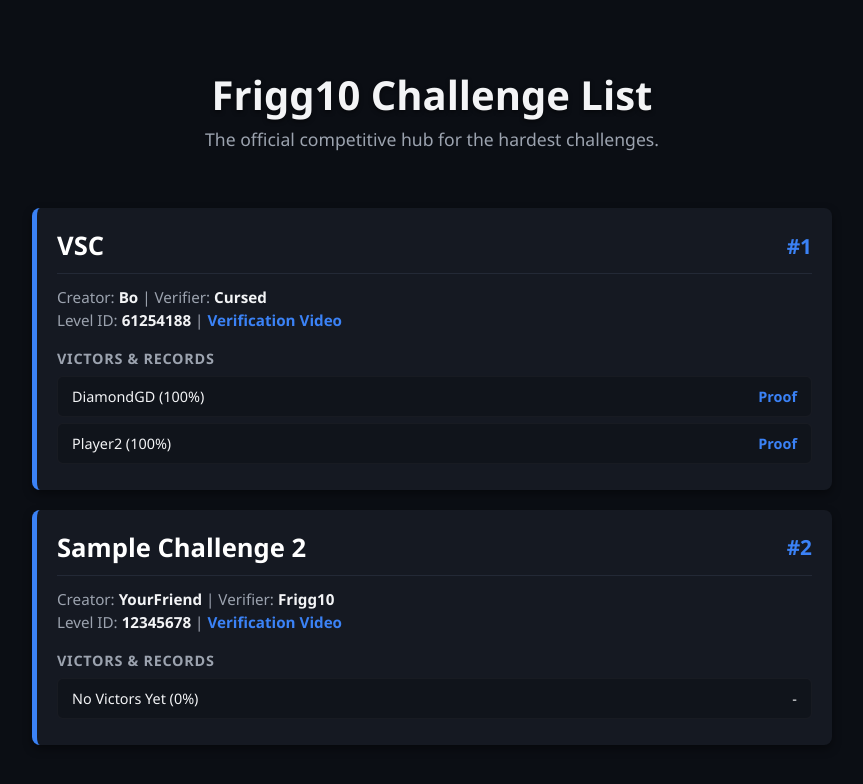
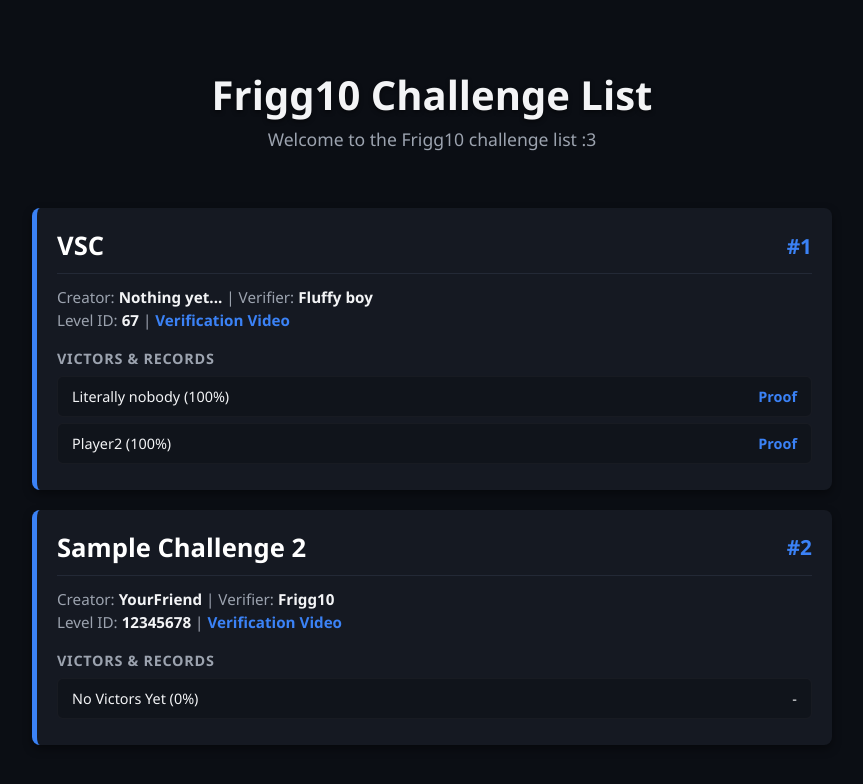
Before and after one commit to frigg10/the-frigg10-challenge-list, a plain HTML site: page index.html in a window 1280 px wide. Shown: the whole page, without its empty margins (208-1071 px from the left). Drawn offline with Linux system fonts and the light colour scheme.

Commit message:
Revise challenge information in index.html
Updated challenge details including creator, verifier, and records.

```diff
--- a/index.html
+++ b/index.html
@@ -116,7 +116,7 @@
 
     <header>
         <h1>Frigg10 Challenge List</h1>
-        <p class="subtitle">The official competitive hub for the hardest challenges.</p>
+        <p class="subtitle">Welcome to the Frigg10 challenge list :3</p>
     </header>
 
     <div class="list-container">
@@ -128,13 +128,13 @@
                 <div class="level-rank">#1</div>
             </div>
             <div class="level-meta">
-                Creator: <span>Bo</span> | Verifier: <span>Cursed</span><br>
-                Level ID: <span>61254188</span> | <a href="https://youtu.be" target="_blank">Verification Video</a>
+                Creator: <span>Nothing yet...</span> | Verifier: <span>Fluffy boy</span></span><br>
+                Level ID: <span>67</span> | <a href="https://youtu.be" target="_blank">Verification Video</a>
             </div>
             <div class="records-section">
                 <div class="records-title">Victors & Records</div>
                 <div class="record-entry">
-                    <div>DiamondGD (100%)</div>
+                    <div>Literally nobody (100%)</div>
                     <div><a href="https://youtu.be" target="_blank">Proof</a></div>
                 </div>
                 <div class="record-entry">
```
